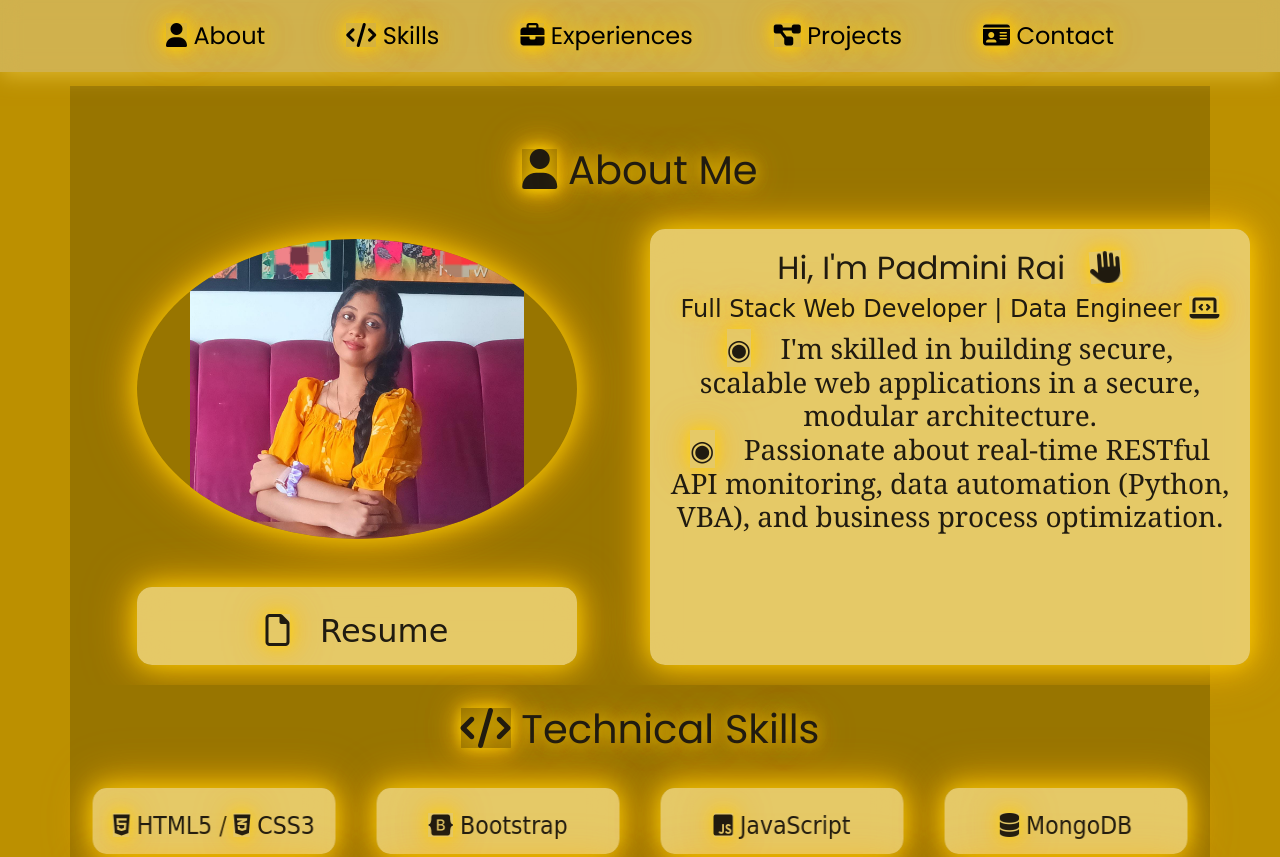
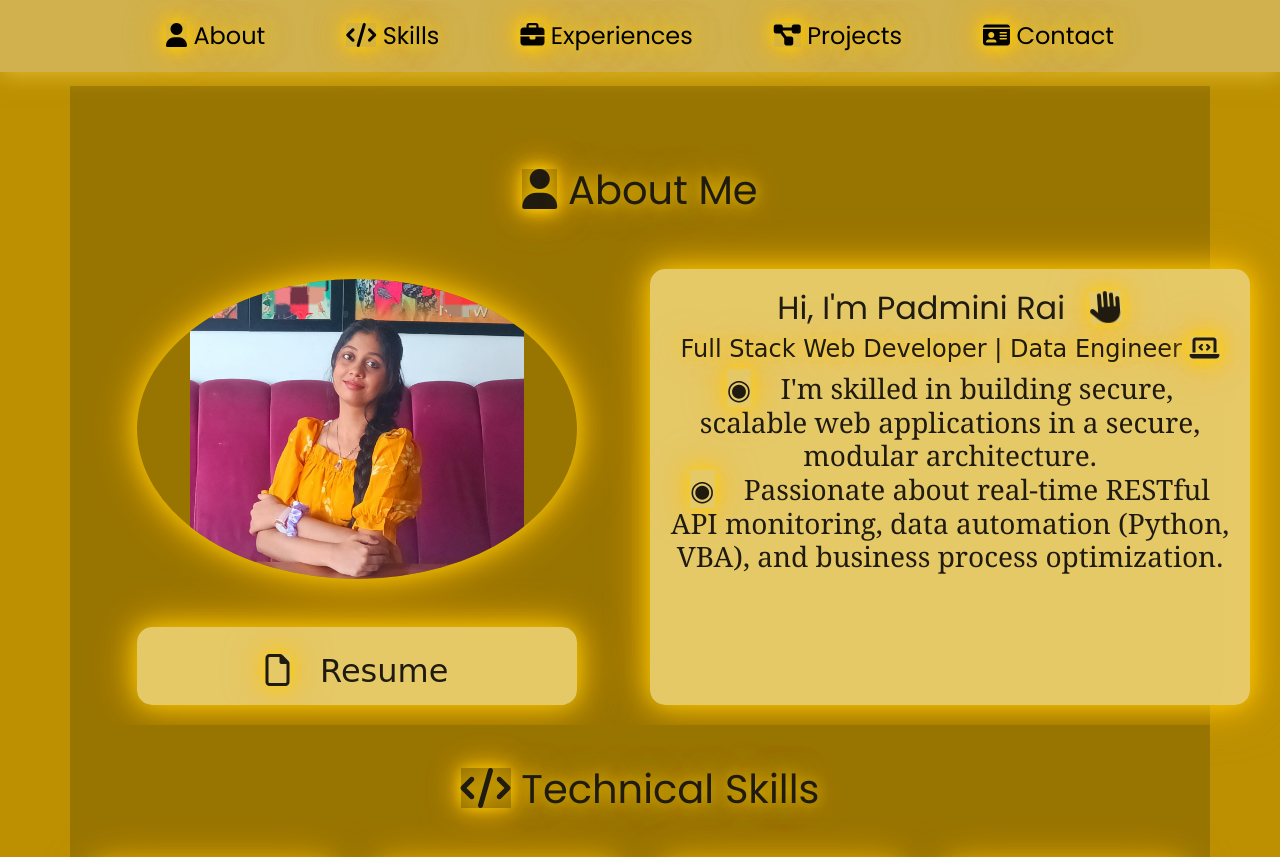
Before and after one commit to remote007/portfolio, a plain HTML site: page index.html in a window 1280 px wide. Shown: the top 857 px of the page. Drawn offline with nearby package versions, Linux system fonts and the light colour scheme.

Commit message:
portfolio

```diff
--- a/style.css
+++ b/style.css
@@ -18,8 +18,8 @@ body {
 h1{
     text-align: center;
     justify-content: center;
-    padding-top: 15px;
-    padding-bottom: 15px;
+    padding-top: 35px;
+    padding-bottom: 35px;
     text-shadow: 0 0 15px rgba(255, 215, 0, 0.8),
     0 0 30px rgba(255, 185, 0, 0.6),
     0 0 45px rgba(255, 165, 0, 0.4);
@@ -404,8 +404,3 @@ footer li{
 .profile-image-btn{
     font-size: xx-large !important;
 }
-
-section i{
-  align-items: center;
-  justify-content: center;
-}
```
